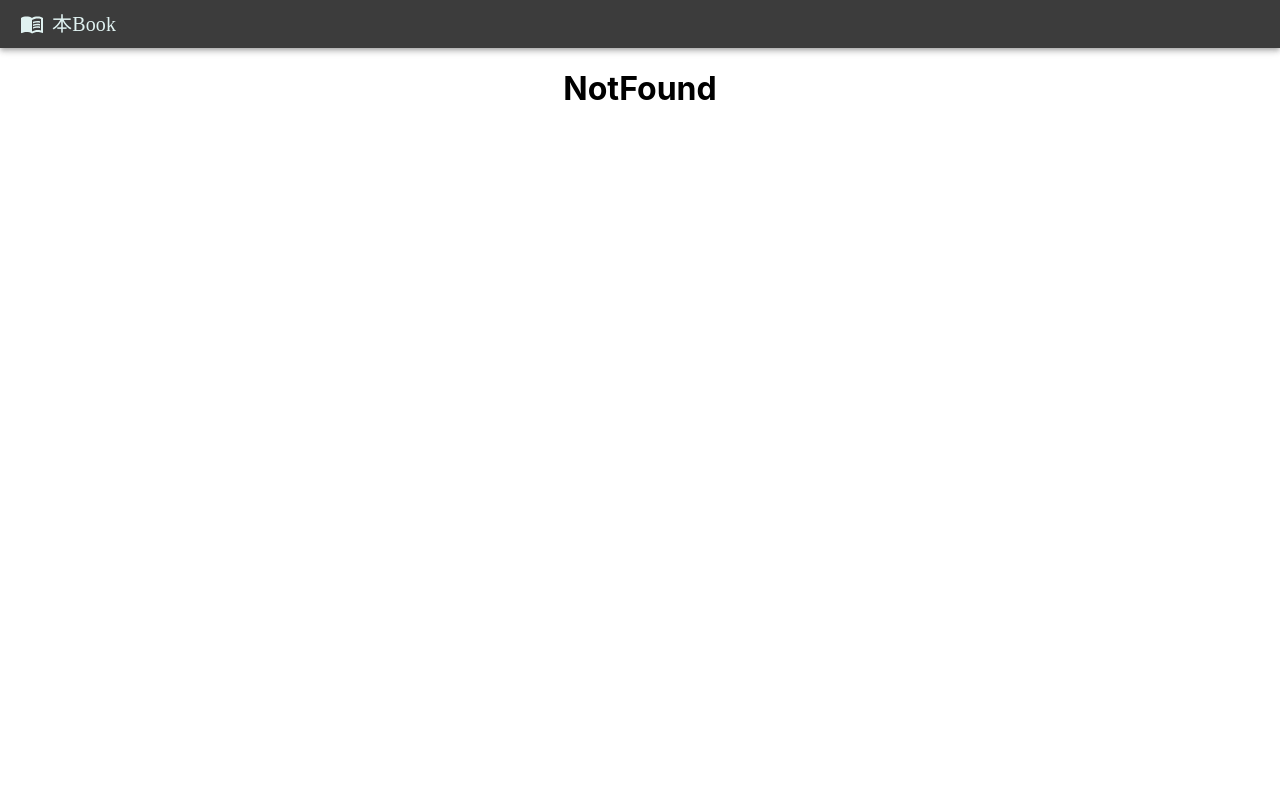
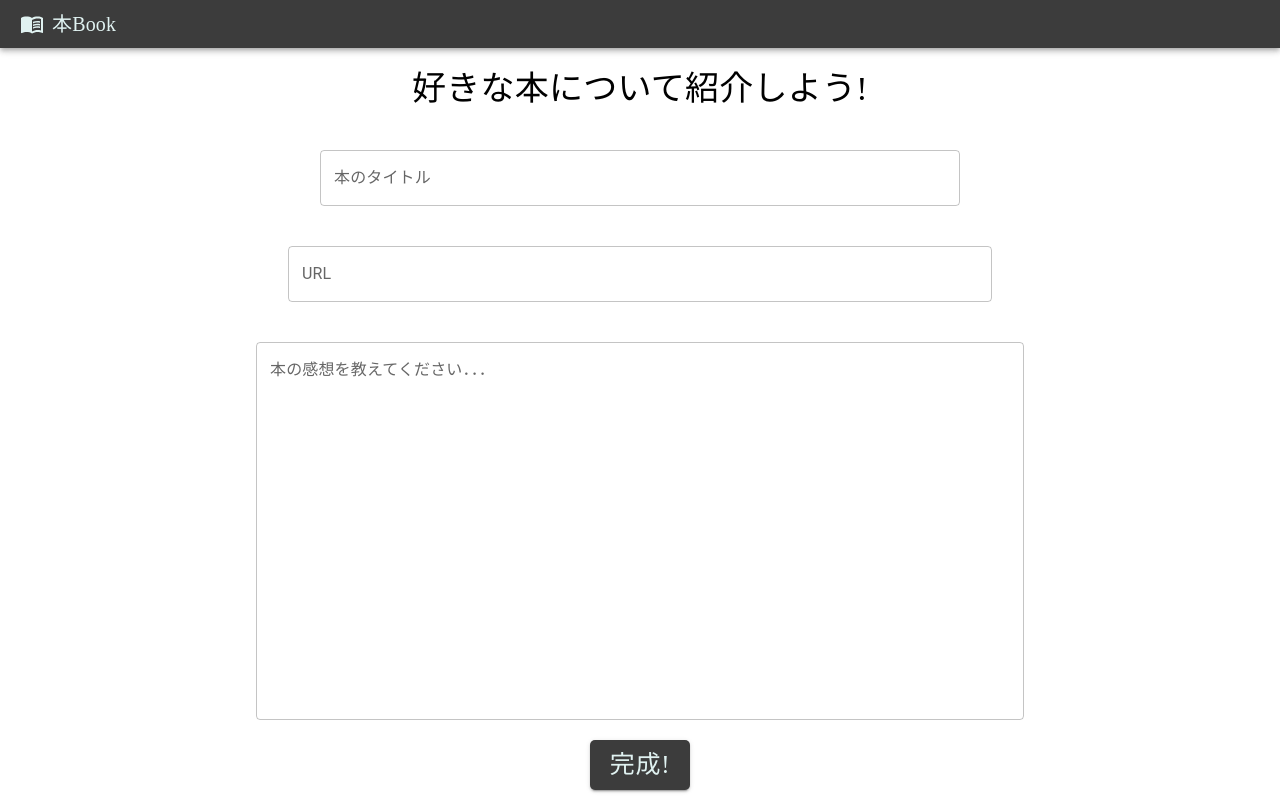
Before and after one commit to NakagawaYuto/workshop, a React (Create React App) app in the folder front/: page /add in a window 1280 px wide. Built offline with nearby package versions, Linux system fonts and the light colour scheme.

Commit message:
create addPage and add blog feature

```diff
--- a/front/src/App.jsx
+++ b/front/src/App.jsx
@@ -12,6 +12,7 @@ import HomePage from './Pages/HomePage';
 import EditPage from './Pages/EditPage';
 import BlogPage from './Pages/BlogPage';
 import NotFound from "./Pages/NotFoundPage";
+import AddPage from './Pages/AddPage';
 
 function App() {
   const navigate = useNavigate();
@@ -29,9 +30,10 @@ function App() {
       </AppBar>
       <Routes>
         <Route path="/" element={<HomePage/>} />
-        <Route path="/edit" element={<EditPage />} />
+        <Route path="/edit/" element={<EditPage />} />
         <Route path="/blog/:id" element={<BlogPage />} />
         <Route path="/*" element={<NotFound />} />
+        <Route path="/add/" element={<AddPage />} />
       </Routes>
     </div>
   );
--- /dev/null
+++ b/front/src/Pages/AddPage.jsx
@@ -0,0 +1,121 @@
+import * as React from 'react';
+import axios from "axios";
+import Box from '@mui/material/Box';
+import Grid from '@mui/material/Grid';
+import TextField from '@mui/material/TextField';
+import Typography from '@mui/material/Typography';
+import Button from '@mui/material/Button';
+import { useNavigate } from 'react-router-dom';
+
+const baseURL = "http://127.0.0.1:8080/blog/"
+
+const Add = () => {
+  const navigate = useNavigate();
+  const [title, setTitle] = React.useState('');
+  const [url, setURL] = React.useState('');
+  const [body, setBody] = React.useState('');
+  const addBlog = () => {
+    const titleOk = title.length !== 0;
+    const urlOk = url.length !== 0;
+    const bodyOk = body.length !== 0;
+    if (titleOk && urlOk && bodyOk) {
+      axios.post(baseURL, {
+        title: String(title),
+        url: new URL(url),
+        body: String(body),
+      })
+      .then(() => {
+        setTitle('');
+        setURL('');
+        setBody('');
+        navigate('/edit');
+      })
+    }
+  }
+  return (
+    <>
+    <Box
+      component="form"
+      noValidate
+      autoComplete="off"
+    >
+      <Grid container alignItems='center' justify='center' direction="column">
+        <Grid item>
+          <Typography
+            variant="h4"
+            style={{
+              margin: 20,
+              fontFamily:'serif'
+            }}
+          >
+            好きな本について紹介しよう!
+          </Typography>
+        </Grid>
+        <Grid item>
+          <TextField
+            id="outlined-multiline-flexible"
+            label="本のタイトル"
+            multiline
+            maxRows={4}
+            style={{
+              margin: 20,
+              fontFamily:'serif',
+              width: '50vw',
+            }}
+            onChange={(e)=>{setTitle(e.target.value)}}
+          />
+        </Grid>
+        <Grid item>
+          <TextField
+            id="outlined-multiline-flexible"
+            label="URL"
+            multiline
+            maxRows={4}
+            style={{
+              margin: 20,
+              fontFamily:'serif',
+              width: '55vw',
+            }}
+            onChange={(e)=>{setURL(e.target.value)}}
+          />
+        </Grid>
+        <Grid item>
+          <TextField
+            id="outlined-multiline-static"
+            label="本の感想を教えてください．．．"
+            multiline
+            rows={15}
+            style={{
+              margin: 20,
+              fontFamily:'serif',
+              width: '60vw',
+            }}
+            onChange={(e)=>{setBody(e.target.value)}}
+          />
+        </Grid>
+        <Grid item>
+          <Button
+            variant="contained"
+            onClick={() => {
+              addBlog();
+            }}
+            style={{
+              width: 100,
+              color: "#e0f2f1",
+              fontSize: 25,
+              fontFamily: 'serif',
+              background: "#3c3c3c",
+              padding: 3,
+              borderRadius: 5,
+              boxShadow: '5px 5px 5px rbga(0,0,0,0.3)',
+            }}
+            size="large"
+          >完成!</Button>
+        </Grid>
+      </Grid>
+      </Box>
+    </>
+  )
+}
+
+export default Add;
--- a/front/src/Pages/EditPage.jsx
+++ b/front/src/Pages/EditPage.jsx
@@ -3,16 +3,21 @@ import axios from "axios";
 
 import Typography from '@mui/material/Typography';
 import Grid from '@mui/material/Grid';
+import { useNavigate } from 'react-router-dom';
+
 
 import BlogCardsEdit from '../components/BlogCardsEdit';
 import BlogAddButton from '../components/BlogAddButton';
 
 
-const baseURL = "https://jsonplaceholder.typicode.com/posts"
+const baseURL = "http://127.0.0.1:8080/blog/"
 
 const Edit = () => {
   const [blogs, setBlogs] = React.useState(null);
-  const [dialog, setDialog] = React.useState(false);
+  const navigate = useNavigate();
+  function goToAddPage() {
+    navigate('/add/');
+  }
 
   // 初回ロード時の処理を記述する.
   React.useEffect(() =>
@@ -25,7 +30,6 @@ const Edit = () => {
 
   return (
     <>
-      {dialog}
       <Grid container alignItems='center' justify='center' direction="column">
         <Grid item>
           <Typography variant="h5" gutterBottom style={{ margin: 20, fontFamily:'serif' }}>
@@ -34,7 +38,7 @@ const Edit = () => {
         </Grid>
       </Grid>
       <BlogCardsEdit Blogs={blogs}></BlogCardsEdit>
-      <BlogAddButton setClickFlag={setDialog}></BlogAddButton>
+      <BlogAddButton onClick={goToAddPage}></BlogAddButton>
     </>
   );
 };
--- a/front/src/components/BlogAddButton.jsx
+++ b/front/src/components/BlogAddButton.jsx
@@ -1,7 +1,7 @@
 import IconButton from '@mui/material/IconButton';
 import AddIcon from '@mui/icons-material/Add';
 
-const BlogAddButton = (setClickFlag) => {
+const BlogAddButton = ({onClick}) => {
   return (
     <>
       <IconButton
@@ -16,7 +16,7 @@ const BlogAddButton = (setClickFlag) => {
           right: 50,
           boxShadow: '3px 3px 3px rgba(0,0,0,0.3)',
         }}
-        onClick={() => { setClickFlag(true)}}
+        onClick={() => {onClick()}}
       >
         <AddIcon
           fontSize='large'
```
